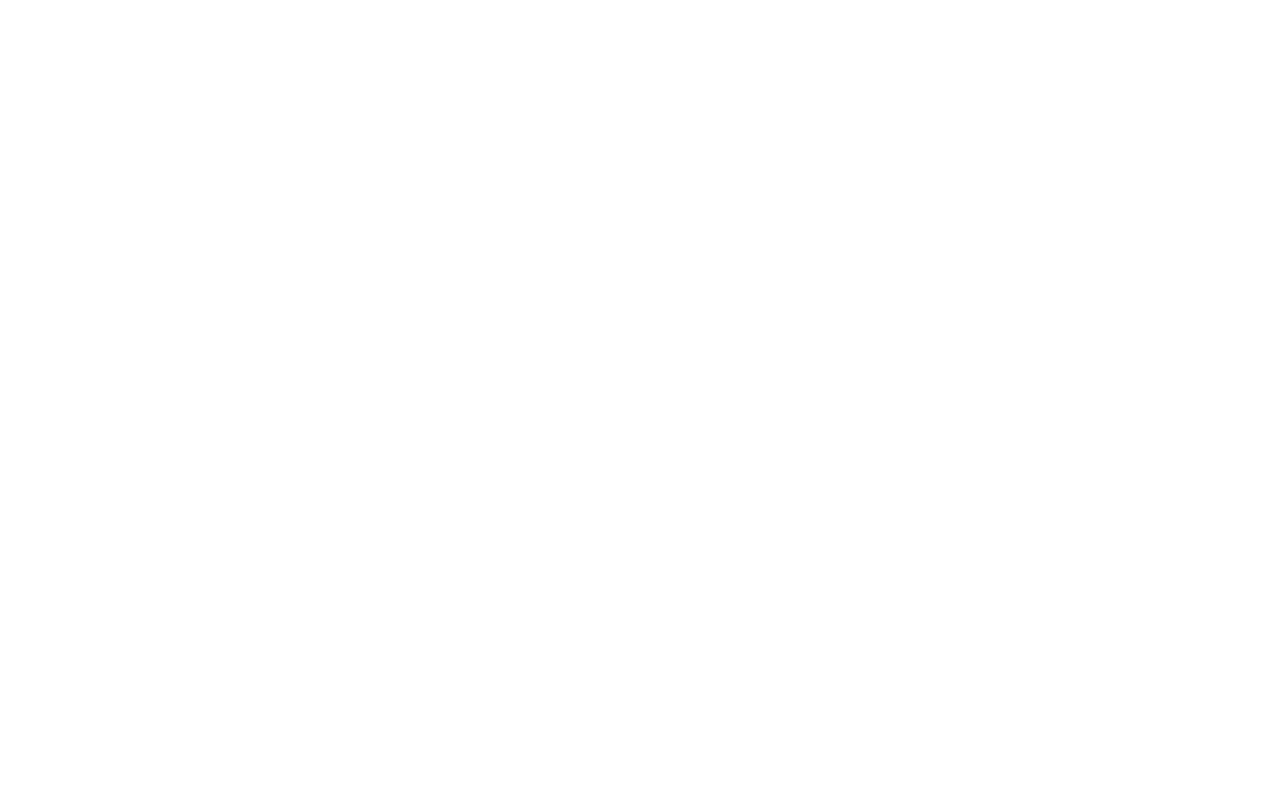
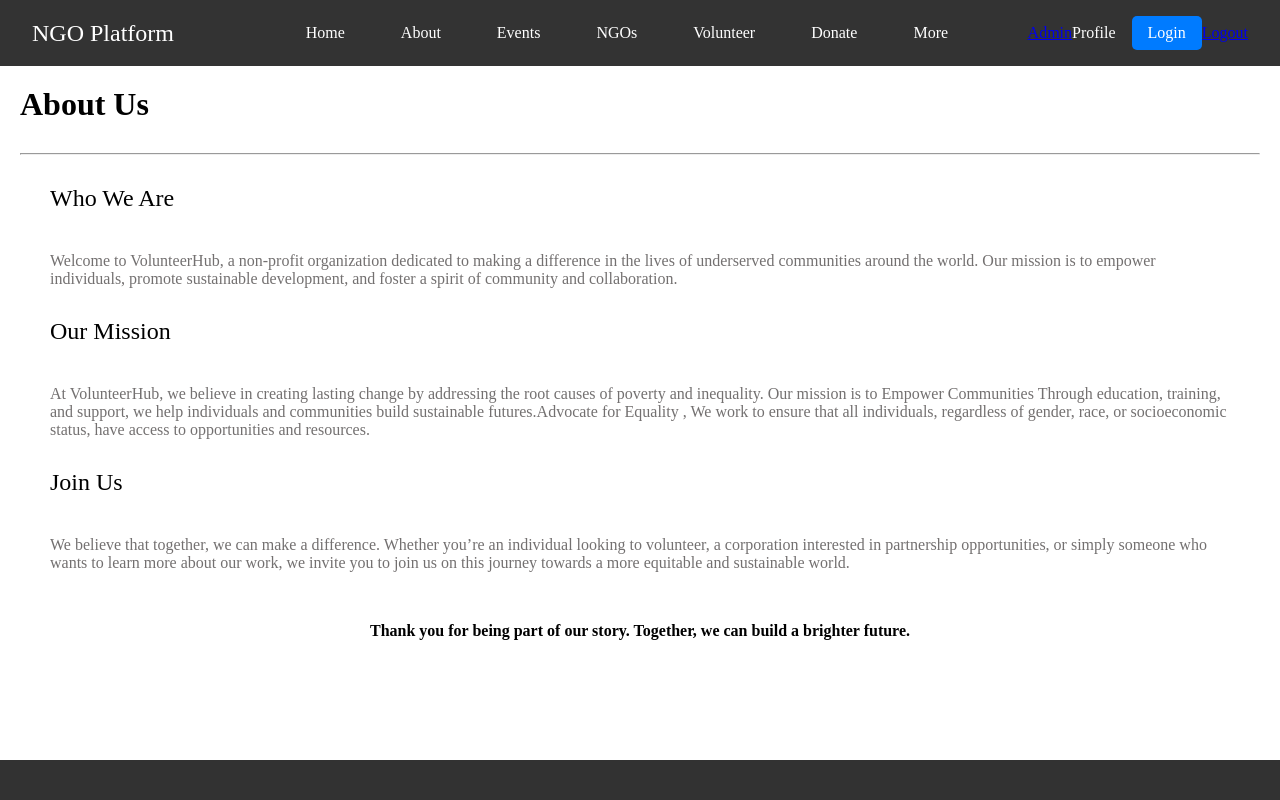
Before and after one commit to DEV-GHILDIYAL/VolunteerHub, a React (Vite) app in the folder frontend/: page /about in a window 1280 px wide. Before the commit this address had no page. Shown: the top 800 px of the page. Built offline with nearby package versions, Linux system fonts and the light colour scheme.

Commit message:
AboutPage

```diff
--- a/frontend/src/App.jsx
+++ b/frontend/src/App.jsx
@@ -8,6 +8,7 @@
 import UpComingEvent from "./pages/UpcomingEvents/UpComingEvents";
 import AdminPage from "./pages/Admin/AdminPage";
 import EventPage from "./pages/eventPage/EventPage";
+import About from "./pages/About/About";
 // import { UserProvider } from "./helpers/userContext";
 
 const App = () => {
@@ -23,6 +24,8 @@
           <Route path="/events/upcoming" element={<UpComingEvent />} />
           <Route path="/admin" element={<AdminPage />} />
           <Route path="/event" element={<EventPage />} />
+          <Route path="/about" element={<About />} />
+
         </Routes>
       {/* </UserProvider> */}
     </div>
--- /dev/null
+++ b/frontend/src/components/About/AboutSection.css
@@ -0,0 +1,29 @@
+.aboutContainer{
+    width :100%;
+    height :100%;
+    padding: 20px;
+    align-items: center;
+}
+
+.aboutContainer h1{
+    padding-bottom :30px;
+}
+
+.aboutSection h2{
+    padding: 30px;
+    color :black;
+    font-weight: 400;
+}
+.aboutSection p{
+    padding-left :30px;
+    padding-right: 30px;
+    color :rgb(115, 112, 112)
+}
+.lower{
+    padding-top:50px;
+    display: flex;
+    justify-content: center;
+}
+.lower p {
+    font-weight: bold;
+}
--- /dev/null
+++ b/frontend/src/components/About/AboutSection.jsx
@@ -0,0 +1,32 @@
+import React from 'react';
+import Navbar from '../Navbar/Navbar';
+import Footer from '../Footer/Footer';
+import './AboutSection.css';
+
+
+const AboutSection = () => {
+  return (
+
+    <div className="aboutContainer">
+      <h1>About Us</h1>
+      <hr />
+      <div className='aboutSection'>
+            <h2>Who We Are</h2>
+            <p>Welcome to VolunteerHub, a non-profit organization dedicated to making a difference in the lives of underserved communities around the world. Our mission is to empower individuals, promote sustainable development, and foster a spirit of community and collaboration.</p>
+      </div>
+      <div className = "aboutSection">
+        <h2>Our Mission</h2>
+        <p>At VolunteerHub, we believe in creating lasting change by addressing the root causes of poverty and inequality. Our mission is to Empower Communities Through education, training, and support, we help individuals and communities build sustainable futures.Advocate for Equality , We work to ensure that all individuals, regardless of gender, race, or socioeconomic status, have access to opportunities and resources.</p>
+      </div>
+      <div className = "aboutSection">
+        <h2>Join Us</h2>
+        <p>We believe that together, we can make a difference. Whether you’re an individual looking to volunteer, a corporation interested in partnership opportunities, or simply someone who wants to learn more about our work, we invite you to join us on this journey towards a more equitable and sustainable world.</p>
+      </div>
+      <div className = "lower">
+        <p>Thank you for being part of our story. Together, we can build a brighter future.</p>
+      </div>
+    </div>
+  );
+};
+
+export default AboutSection;
--- /dev/null
+++ b/frontend/src/pages/About/About.jsx
@@ -0,0 +1,17 @@
+import React from 'react'
+import Navbar from '../../components/Navbar/Navbar'
+import AboutSection from '../../components/About/AboutSection'
+import Footer from '../../components/Footer/Footer'
+
+const About = () => {
+  return (
+    <div>
+        <Navbar/>
+        <AboutSection/>
+        <Footer/>
+
+    </div>
+  )
+}
+
+export default About
```
